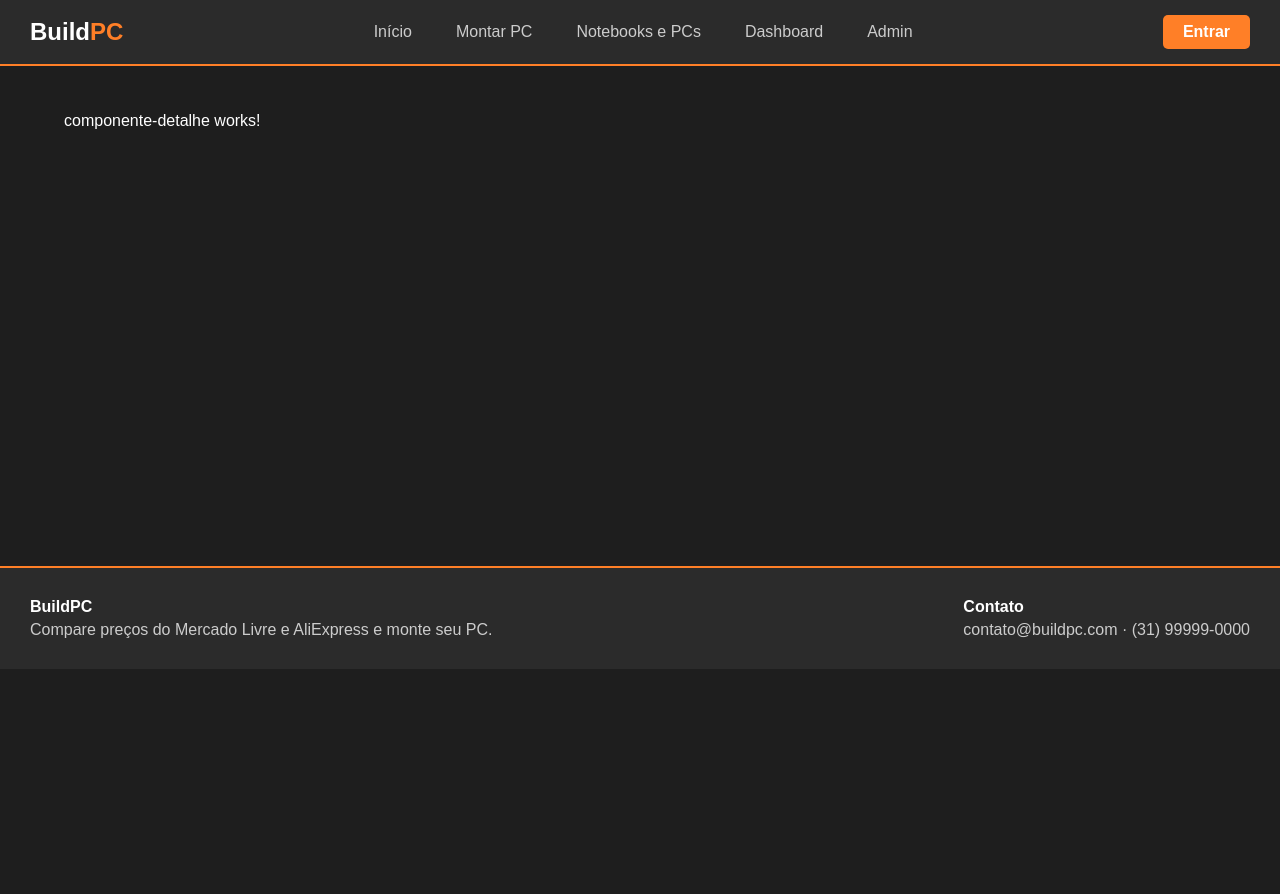
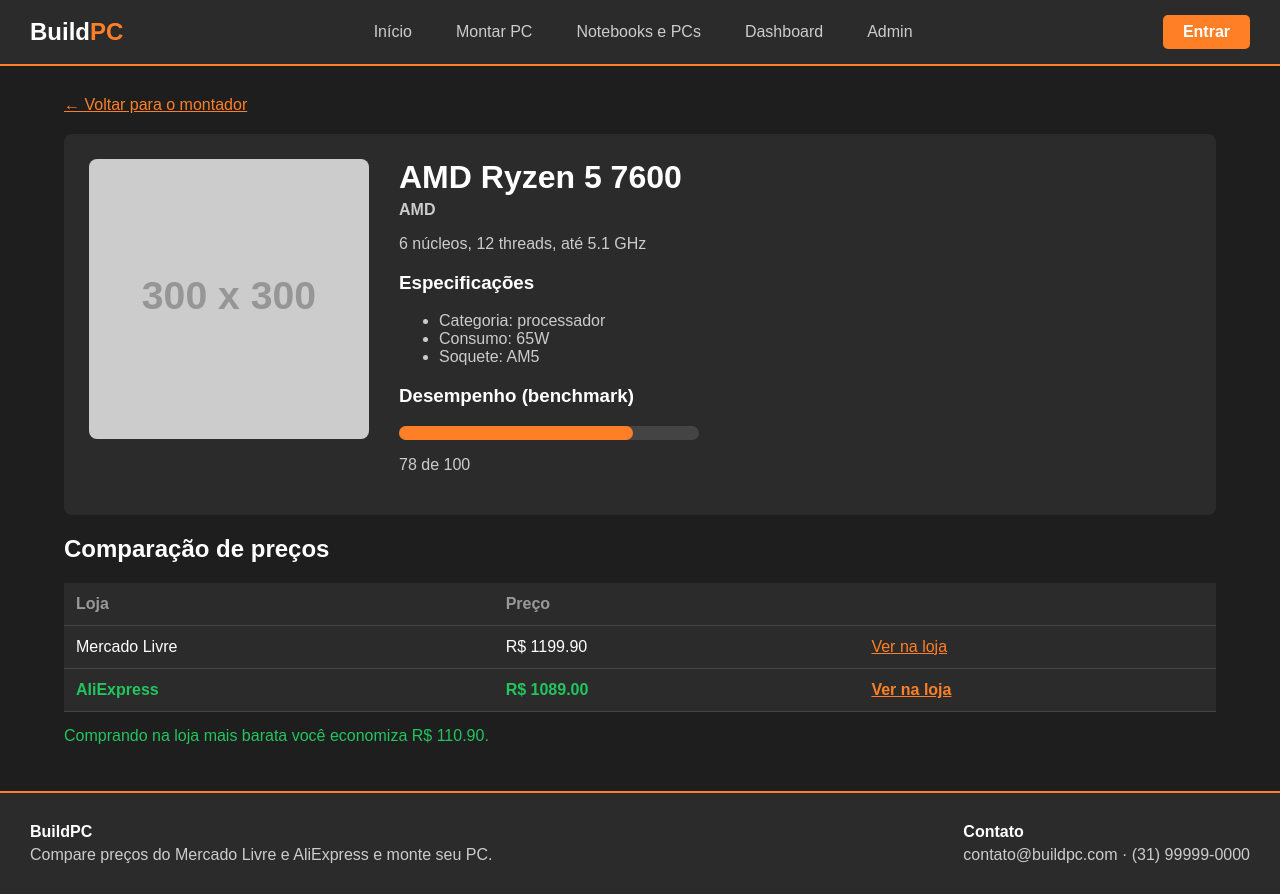
Before and after one commit to netohermes/buildpc-web-frontend, an Angular app: page /componente/1 in a window 1280 px wide. Before the commit the page ends 800 px from the top, so only its background shows below. Built offline with nearby package versions, Linux system fonts and the light colour scheme; data requests are answered from the project's data file.

Commit message:
feat: exibe especificações, benchmark e comparação de preços

```diff
--- a/src/app/pages/componente-detalhe/componente-detalhe.html
+++ b/src/app/pages/componente-detalhe/componente-detalhe.html
@@ -1 +1,62 @@
-<p>componente-detalhe works!</p>
+<a routerLink="/montador" class="voltar">← Voltar para o montador</a>
+
+@if (peca(); as p) {
+
+  <div class="detalhe">
+    <img [src]="p.imagem" [alt]="p.nome">
+
+    <div class="info">
+      <h1>{{ p.nome }}</h1>
+      <p class="marca">{{ p.marca }}</p>
+      <p>{{ p.descricao }}</p>
+
+      <h3>Especificações</h3>
+      <ul>
+        <li>Categoria: {{ p.categoria }}</li>
+        <li>Consumo: {{ p.tdp }}W</li>
+        @if (p.soquete) {
+          <li>Soquete: {{ p.soquete }}</li>
+        }
+        @if (p.tipoMemoria) {
+          <li>Memória: {{ p.tipoMemoria }}</li>
+        }
+        @if (p.potencia) {
+          <li>Potência: {{ p.potencia }}W</li>
+        }
+      </ul>
+
+      @if (p.benchmark > 0) {
+        <h3>Desempenho (benchmark)</h3>
+        <div class="barra">
+          <div class="preenchido" [style.width.%]="p.benchmark"></div>
+        </div>
+        <p>{{ p.benchmark }} de 100</p>
+      }
+    </div>
+  </div>
+
+  <h2>Comparação de preços</h2>
+
+  <table>
+    <tr>
+      <th>Loja</th>
+      <th>Preço</th>
+      <th></th>
+    </tr>
+    <tr [class.melhor]="p.precoMercadoLivre <= p.precoAliexpress">
+      <td>Mercado Livre</td>
+      <td>R$ {{ p.precoMercadoLivre.toFixed(2) }}</td>
+      <td><a href="https://lista.mercadolivre.com.br/{{ p.nome }}" target="_blank">Ver na loja</a></td>
+    </tr>
+    <tr [class.melhor]="p.precoAliexpress < p.precoMercadoLivre">
+      <td>AliExpress</td>
+      <td>R$ {{ p.precoAliexpress.toFixed(2) }}</td>
+      <td><a href="https://pt.aliexpress.com/w/wholesale-{{ p.nome }}.html" target="_blank">Ver na loja</a></td>
+    </tr>
+  </table>
+
+  <p class="economia">Comprando na loja mais barata você economiza R$ {{ economia(p).toFixed(2) }}.</p>
+
+} @else {
+  <p>Carregando...</p>
+}
--- a/src/app/pages/componente-detalhe/componente-detalhe.scss
+++ b/src/app/pages/componente-detalhe/componente-detalhe.scss
@@ -0,0 +1,74 @@
+.voltar {
+  display: inline-block;
+  margin-bottom: 20px;
+}
+
+.detalhe {
+  display: flex;
+  gap: 30px;
+  background-color: #2b2b2b;
+  padding: 25px;
+  border-radius: 8px;
+}
+
+.detalhe img {
+  width: 280px;
+  height: 280px;
+  border-radius: 8px;
+}
+
+.info h1 {
+  margin-top: 0;
+  margin-bottom: 5px;
+}
+
+.marca {
+  color: #ff7f27;
+  font-weight: bold;
+  margin-top: 0;
+}
+
+.info p,
+.info li {
+  color: #cccccc;
+}
+
+.barra {
+  width: 300px;
+  height: 14px;
+  background-color: #444444;
+  border-radius: 7px;
+}
+
+.preenchido {
+  height: 14px;
+  background-color: #ff7f27;
+  border-radius: 7px;
+}
+
+table {
+  width: 100%;
+  border-collapse: collapse;
+  background-color: #2b2b2b;
+}
+
+th,
+td {
+  text-align: left;
+  padding: 12px;
+  border-bottom: 1px solid #444444;
+}
+
+th {
+  color: #999999;
+}
+
+tr.melhor td {
+  color: #22c55e;
+  font-weight: bold;
+}
+
+.economia {
+  margin-top: 15px;
+  color: #22c55e;
+}
```
